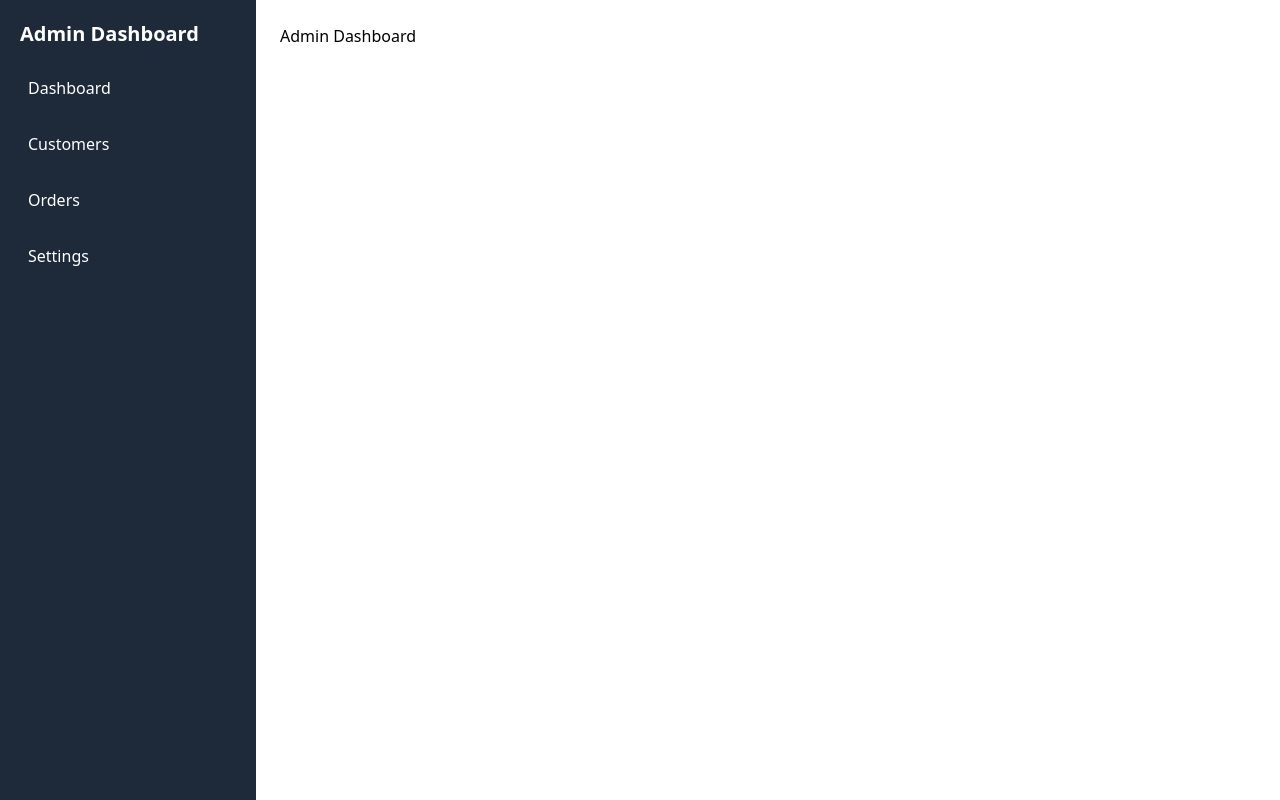
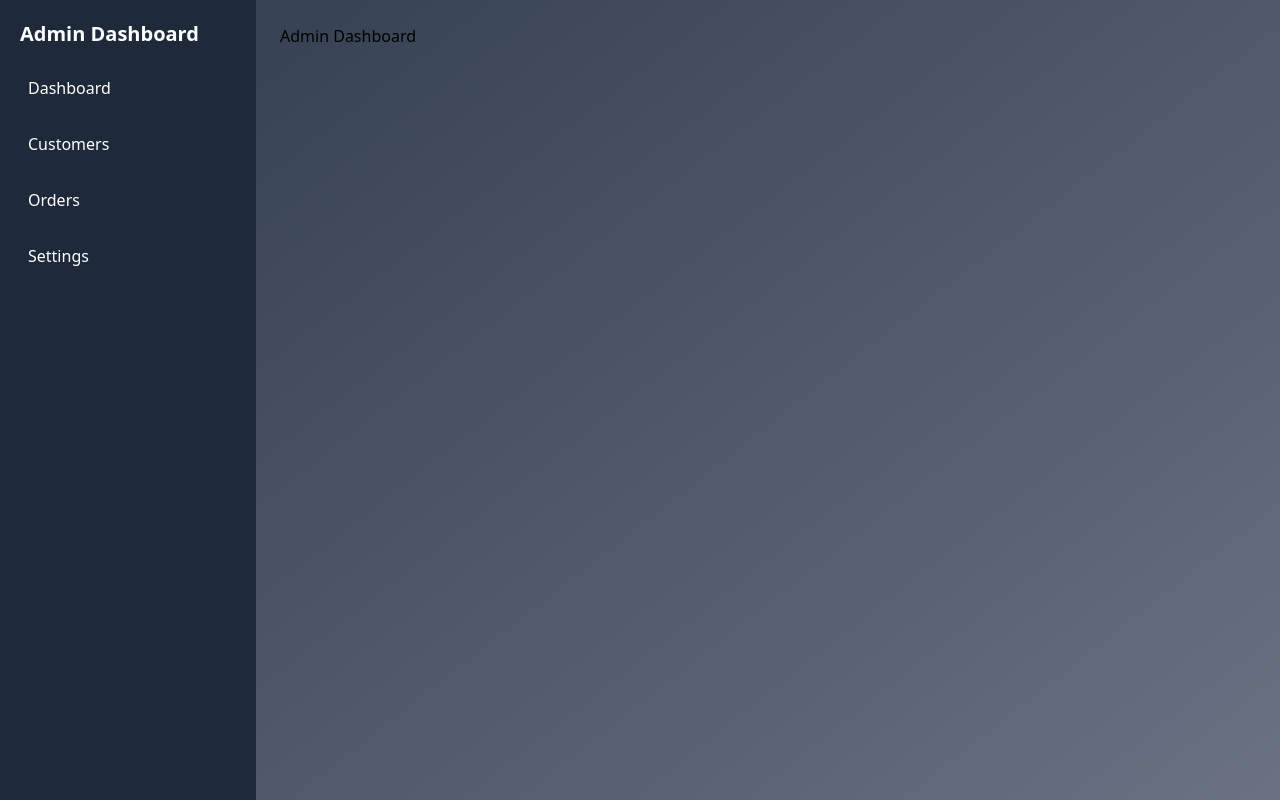
Before and after one commit to itp-ProjectGroup/nexxabiz1.1, a React (Vite) app in the folder nexa-biz-frontend/: page /admin in a window 1280 px wide. Built offline with nearby package versions, Linux system fonts and the light colour scheme.

Commit message:
set u.profile into admin

```diff
--- a/nexa-biz-frontend/src/App.jsx
+++ b/nexa-biz-frontend/src/App.jsx
@@ -16,7 +16,6 @@ const App = () => {
                 <Route path="/" element={<Home />} />
                 <Route path="/register" element={<Register />} />
                 <Route path="/customers" element={<CustomerList />} />
-                <Route path="/customer/:id" element={<CustomerProfile />} />
                 <Route path="/OrderList" element={<OrderList />} />
                 <Route path="payment/:orderId" element={<PaymentGateway />} />
                 <Route path="/HeroSection" element={<HeroSection />} />
--- a/nexa-biz-frontend/src/admin/adminLayout.jsx
+++ b/nexa-biz-frontend/src/admin/adminLayout.jsx
@@ -3,12 +3,12 @@ import Sidebar from "./Sidebar";
 
 const AdminLayout = () => {
     return (
-        <div className="flex">
+        <div className="flex min-h-screen bg-gray-100">
             {/* Static Sidebar */}
             <Sidebar />
 
             {/* Dynamic Content Area */}
-            <div className="flex-1 ml-64 p-6">
+            <div className="flex-1 ml-64 p-6 bg-gradient-to-br from-gray-700 to-gray-500">
                 <Outlet />
             </div>
         </div>
--- a/nexa-biz-frontend/src/pages/CustomerList.jsx
+++ b/nexa-biz-frontend/src/pages/CustomerList.jsx
@@ -1,10 +1,12 @@
 import { useEffect, useState } from "react";
-import { Link } from "react-router-dom";
+import { Link, useLocation } from "react-router-dom";
 import axios from "axios";
 
 const CustomerList = () => {
     const [customers, setCustomers] = useState([]);
     const [loading, setLoading] = useState(true);
+    const location = useLocation();
+    const isAdminRoute = location.pathname.startsWith('/admin');
 
     useEffect(() => {
         axios.get("http://localhost:5000/api/users")
@@ -46,7 +48,12 @@ const CustomerList = () => {
                                 </span>
                                 </td>
                                 <td className="py-3 px-4">
-                                    <Link to={`/customer/${customer.userID}`} className="text-blue-400 hover:underline">View</Link>
+                                    <Link
+                                        to={isAdminRoute ? `/admin/customer/${customer.userID}` : `/customer/${customer.userID}`}
+                                        className="text-blue-400 hover:underline"
+                                    >
+                                        View
+                                    </Link>
                                 </td>
                             </tr>
                         ))}
```
